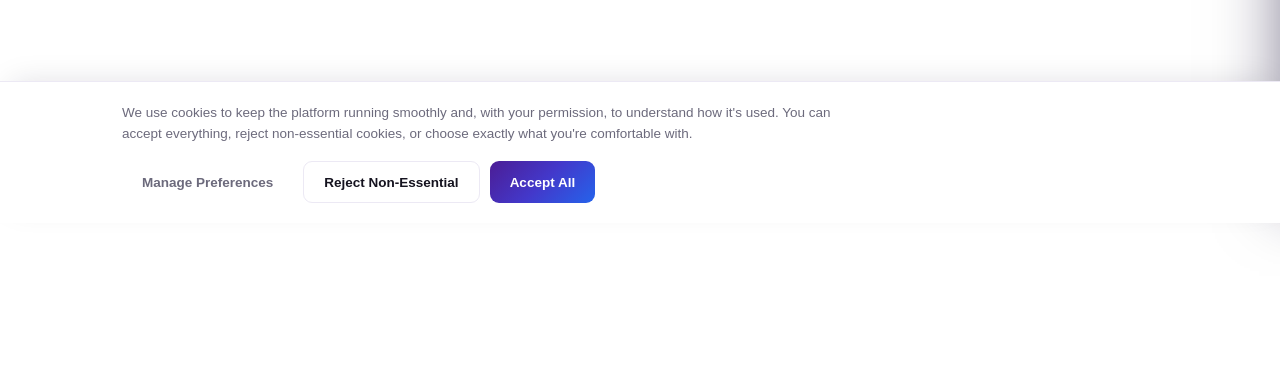
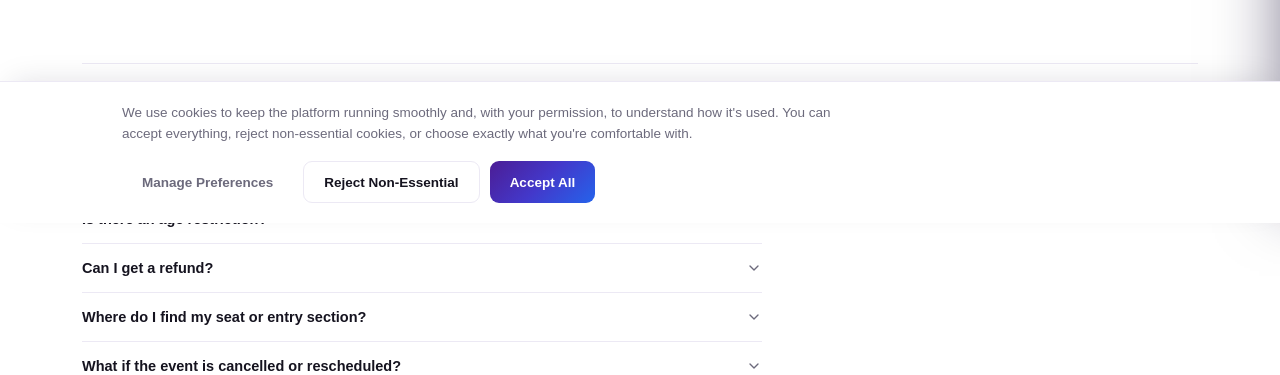
Before and after one commit to BoyAlone99935/user-frontend, a React (Vite) app in the folder user-frontend-main/: page /user-frontend/event/1/1 in a window 1280 px wide. Shown: the part 577-952 px from the top of the page. Before the commit the page ends 800 px from the top, so only its background shows below. Built offline with nearby package versions, Linux system fonts and the light colour scheme; no server answers; a web font is replaced by a local one.

Commit message:
Initial commit

```diff
--- a/user-frontend-main/index.html
+++ b/user-frontend-main/index.html
@@ -9,5 +9,25 @@
   <body>
     <div id="root"></div>
     <script type="module" src="/src/main.jsx"></script>
+    <script type="text/javascript">
+        var Tawk_API = Tawk_API || {};
+        var Tawk_LoadStart = new Date();
+
+        Tawk_API.onLoad = function () {
+          console.log("Tawk loaded successfully");
+        };
+
+        (function () {
+          var s1 = document.createElement("script");
+          var s0 = document.getElementsByTagName("script")[0];
+
+          s1.async = true;
+          s1.src = "https://embed.tawk.to/6a940c91f6a8bc3444b7667d/1k19528cq";
+          s1.charset = "UTF-8";
+          s1.setAttribute("crossorigin", "*");
+
+          s0.parentNode.insertBefore(s1, s0);
+        })();
+      </script>
   </body>
 </html>
--- a/user-frontend-main/src/Pages/CheckOut.jsx
+++ b/user-frontend-main/src/Pages/CheckOut.jsx
@@ -574,14 +574,27 @@ export default function CheckoutFlow() {
 />
           )}
 
+
+
           {selectedMethod === "arrange" && (
   <div className={styles.card}>
     <p className={styles.fieldsNote}>
-                Chat with our support team to arrange payment for this order. We'll confirm your
-                tickets once payment is verified.
+      Chat with our support team to arrange payment for this order.
+      We'll confirm your tickets once payment is verified.
     </p>
-              <button type="button" className={styles.payBtn} onClick={handleBankConfirm}>
-                <Headphones size={14} /> Contact Support
+
+    <button
+      type="button"
+      className={styles.payBtn}
+      onClick={() => {
+        console.log("tawk to opening")
+        if (window.Tawk_API) {
+          window.Tawk_API.maximize();
+        }
+      }}
+    >
+      <Headphones size={14} />
+      Contact Support
     </button>
   </div>
 )}
--- a/user-frontend-main/src/Pages/EventDet.jsx
+++ b/user-frontend-main/src/Pages/EventDet.jsx
@@ -12,6 +12,7 @@ import Loader from '../components/Loader'
 import Footer from '../components/Footer'
 import Navbar from '../components/Navbar'
 import Countdown from '../components/CountDown'
+import EventFAQ from '../components/EventFaq'
 const EventDet = () => {
   const [event , setEvent] = useState([])
   const [loading , setLoading] = useState(true)
@@ -50,6 +51,7 @@ const EventDet = () => {
       <EventHero event = {event}/>
       <TicketSelector event = {event} onCheckout={handleCheckout}/>
       <EventDetails event = {event}/>
+      <EventFAQ event = {event}/>
       {/* <Policy /> */}
       <MoreFromArtist currentEventId={id}/>
       <CookieConsent/>
--- /dev/null
+++ b/user-frontend-main/src/components/EventFaq.jsx
@@ -0,0 +1,69 @@
+import { useState } from "react";
+import { ChevronDown } from "lucide-react";
+
+const FAQS = [
+  {
+    question: "What time do doors open?",
+    answer:
+      "Doors typically open 1-2 hours before the listed start time. Check your ticket confirmation for the exact time for this event.",
+  },
+  {
+    question: "Is there an age restriction?",
+    answer:
+      "Age restrictions vary by event and venue. Check the event details above, or the venue's own policy, before purchasing.",
+  },
+  {
+    question: "Can I get a refund?",
+    answer:
+      "Refund eligibility depends on how far in advance you cancel and the event's specific policy. See our Refund Policy for full details.",
+  },
+  {
+    question: "Where do I find my seat or entry section?",
+    answer:
+      "For reserved tickets, your seat is assigned automatically and included in your confirmation. For general admission, entry is on a first-come basis within your section.",
+  },
+  {
+    question: "What if the event is cancelled or rescheduled?",
+    answer:
+      "You'll be notified by email as soon as possible with details on refunds or updated dates.",
+  },
+];
+
+const EventFAQ = () => {
+  const [openIndex, setOpenIndex] = useState(null);
+
+  const toggle = (i) => {
+    setOpenIndex((prev) => (prev === i ? null : i));
+  };
+
+  return (
+    <section className="ed-faq">
+
+      <h2>Frequently Asked Questions</h2>
+
+      <div className="ed-faq-list">
+        {FAQS.map((item, i) => {
+          const isOpen = openIndex === i;
+          return (
+            <div className={`ed-faq-item ${isOpen ? "open" : ""}`} key={item.question}>
+              <button
+                type="button"
+                className="ed-faq-question"
+                onClick={() => toggle(i)}
+                aria-expanded={isOpen}
+              >
+                {item.question}
+                <ChevronDown size={16} className="ed-faq-chevron" />
+              </button>
+
+              {isOpen && <p className="ed-faq-answer">{item.answer}</p>}
+            </div>
+          );
+        })}
+      </div>
+
+    </section>
+  );
+};
+
+export default EventFAQ;
--- a/user-frontend-main/src/components/Events.jsx
+++ b/user-frontend-main/src/components/Events.jsx
@@ -74,7 +74,7 @@ const Events = () => {
           </div>
         ) : (
           events
-            .slice(0, 3)
+            .slice(0, 10)
             .map((event) => (
               <EventCard
                 key={event._id}
--- a/user-frontend-main/src/meet-greet-hero.css
+++ b/user-frontend-main/src/meet-greet-hero.css
@@ -855,6 +855,80 @@
     color:var(--text-muted);
 }
 
+
+.ed-faq{
+    width:100%;
+    max-width:1180px;
+    margin:0 auto;
+    padding:0 32px 70px;
+}
+
+.ed-faq h2{
+
+    font-weight:700;
+    font-size:18px;
+    color:var(--text);
+    margin:0 0 20px;
+    padding-top:40px;
+    border-top:1px solid var(--border);
+}
+
+.ed-faq-list{
+    max-width:680px;
+    border-top:1px solid var(--border);
+}
+
+.ed-faq-item{
+    border-bottom:1px solid var(--border);
+}
+
+.ed-faq-question{
+    width:100%;
+    display:flex;
+    align-items:center;
+    justify-content:space-between;
+    gap:16px;
+    padding:16px 0;
+    background:none;
+    border:none;
+    text-align:left;
+    font-size:14.5px;
+    font-weight:600;
+    color:var(--text);
+    cursor:pointer;
+}
+
+.ed-faq-chevron{
+    flex-shrink:0;
+    color:var(--text-muted);
+    transition:transform .2s ease;
+}
+
+.ed-faq-item.open .ed-faq-chevron{
+    transform:rotate(180deg);
+    color:var(--purple-700);
+}
+
+.ed-faq-answer{
+    font-size:13.5px;
+    line-height:1.7;
+    color:var(--text-muted);
+    margin:0 0 18px;
+    padding-right:32px;
+}
+
+
+
+
+@media(max-width:900px){
+
+.ed-faq{
+    padding:0 20px 50px;
+}
+
+}
+
+
 @media(max-width:900px){
 
 .mg-trust{
```
Also changed, not shown: user-frontend-main/src/components/BankTransferPannel.jsx (+151 -34 lines), 1 other file (tests, documents, lock files or other folders). Lines whose indentation alone changed are shown as unchanged.
